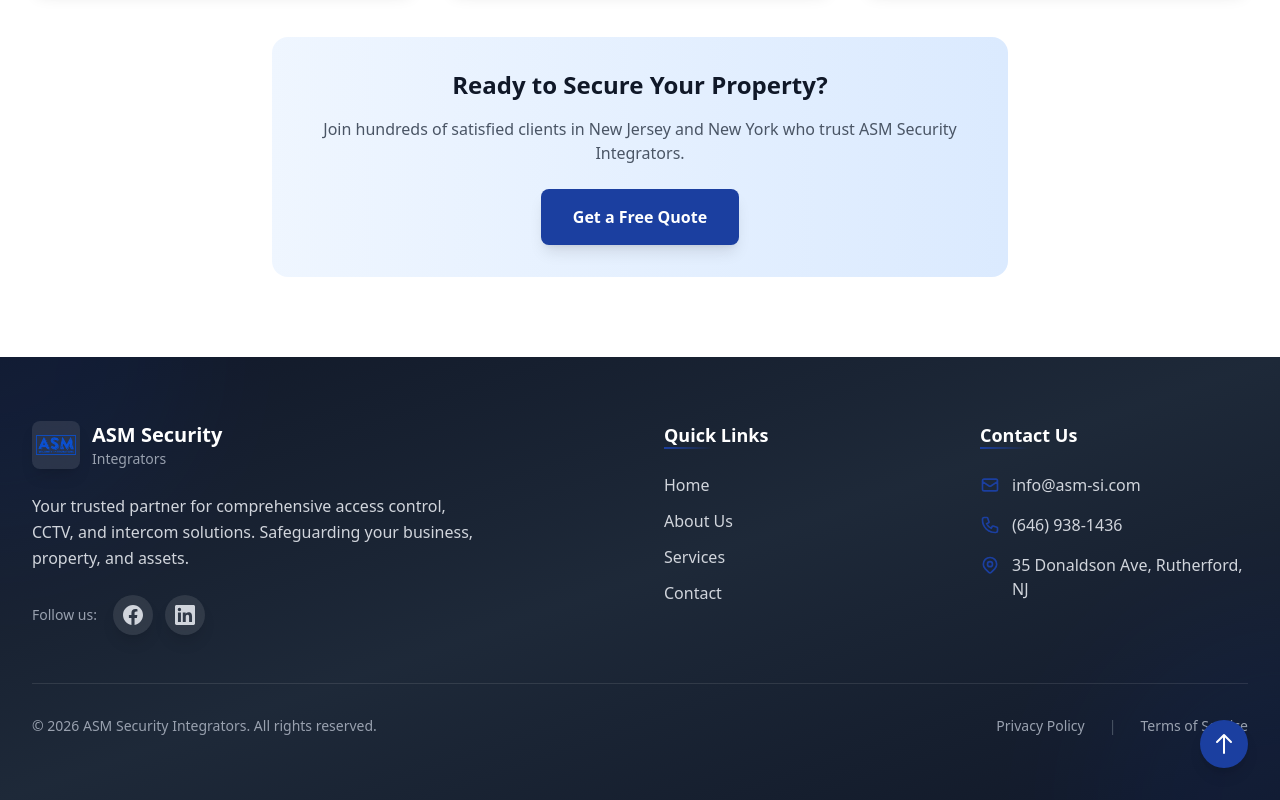
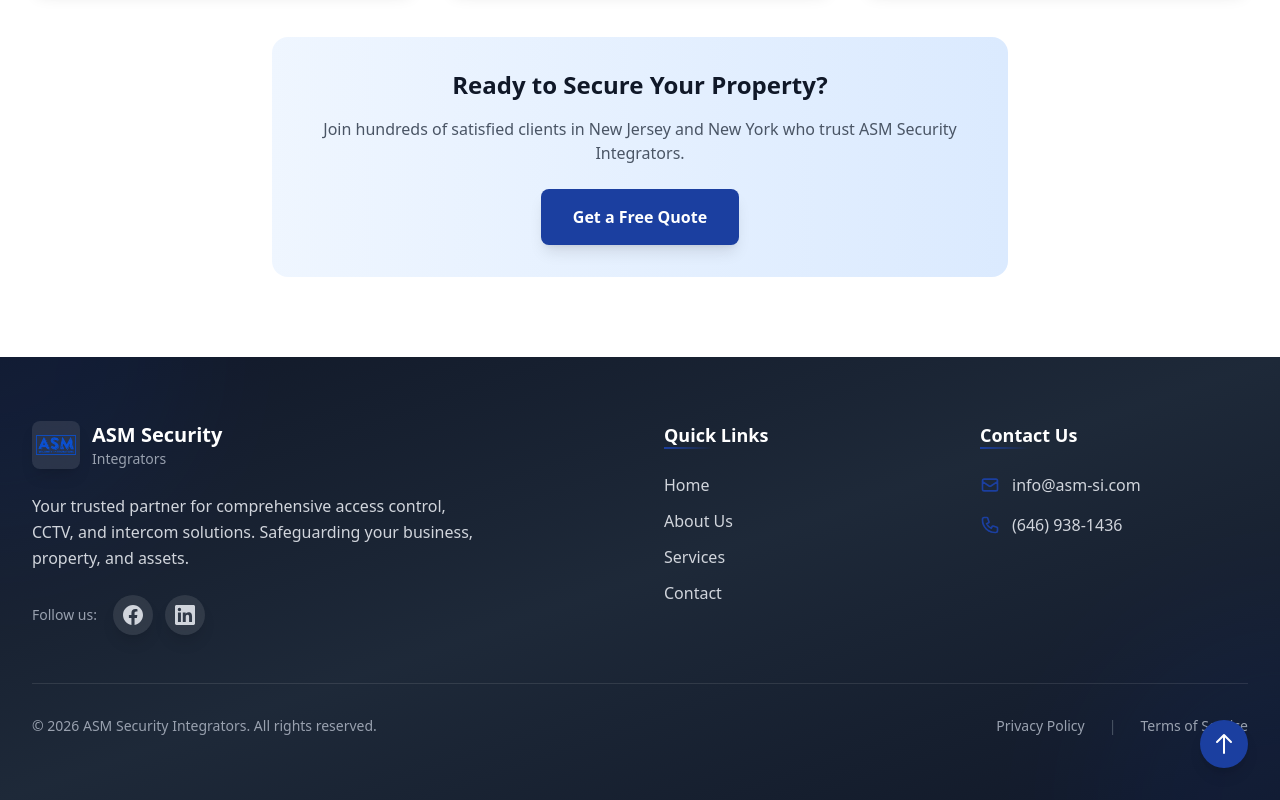
Before and after one commit to realtyeaseai/Nickwebiste, a Next.js app: page / in a window 1280 px wide. Shown: the part 2771-3571 px from the top of the page. Built offline with nearby package versions, Linux system fonts and the light colour scheme.

Commit message:
fix: comment out address section in Footer component

```diff
--- a/src/components/Footer.tsx
+++ b/src/components/Footer.tsx
@@ -122,13 +122,13 @@
                   (646) 938-1436
                 </a>
               </li>
-              <li className="flex items-start gap-3 group">
+              {/* <li className="flex items-start gap-3 group">
                 <svg className="w-5 h-5 text-[#1B3FA0] mt-0.5 group-hover:scale-110 transition-transform duration-300 shrink-0" fill="none" stroke="currentColor" viewBox="0 0 24 24">
                   <path strokeLinecap="round" strokeLinejoin="round" strokeWidth={2} d="M17.657 16.657L13.414 20.9a1.998 1.998 0 01-2.827 0l-4.244-4.243a8 8 0 1111.314 0z" />
                   <path strokeLinecap="round" strokeLinejoin="round" strokeWidth={2} d="M15 11a3 3 0 11-6 0 3 3 0 016 0z" />
                 </svg>
                 <span className="text-gray-300">35 Donaldson Ave, Rutherford, NJ</span>
-              </li>
+              </li> */}
             </ul>
           </div>
         </div>
```
